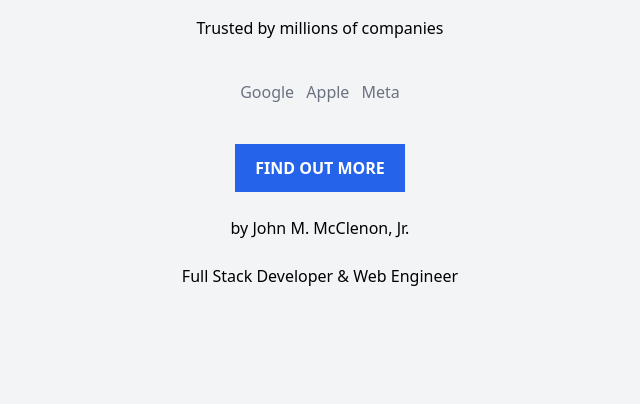
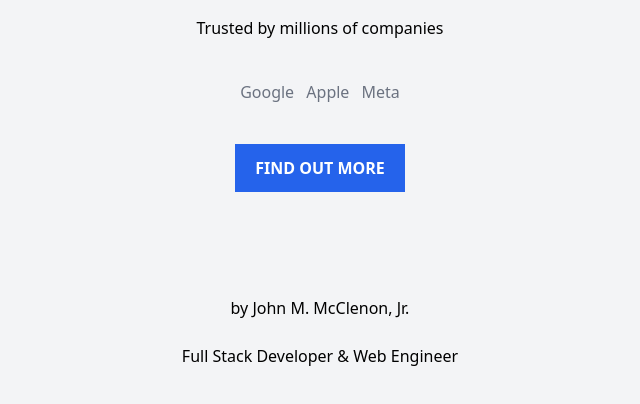
Before and after one commit to jmcclenon/tailwindcss, a plain HTML site: page index.html in a window 1280 px wide. Shown: the part 124-528 px from the top of the page, without its empty margins (320-960 px from the left). Drawn offline with nearby package versions, Linux system fonts and the light colour scheme.

Commit message:
Added 2nd DIV

```diff
--- a/index.html
+++ b/index.html
@@ -13,8 +13,12 @@
         <li class="inline text-gray-500 mx-1">Meta</li>
       </ul>
       <button class="block text-white bg-blue-600 px-5 py-3 mx-auto mt-10 font-bold uppercase">Find out more</button>
-      <p class="text-center py-6">by John M. McClenon, Jr.</p>
-      <p class="text-center">Full Stack Developer & Web Engineer</p>
+      <div class ="py-20">
+
+        <p class="text-center py-6">by John M. McClenon, Jr.</p>
+        <p class="text-center">Full Stack Developer & Web Engineer</p>
+      </div>
+
     </div>
 
 
```
